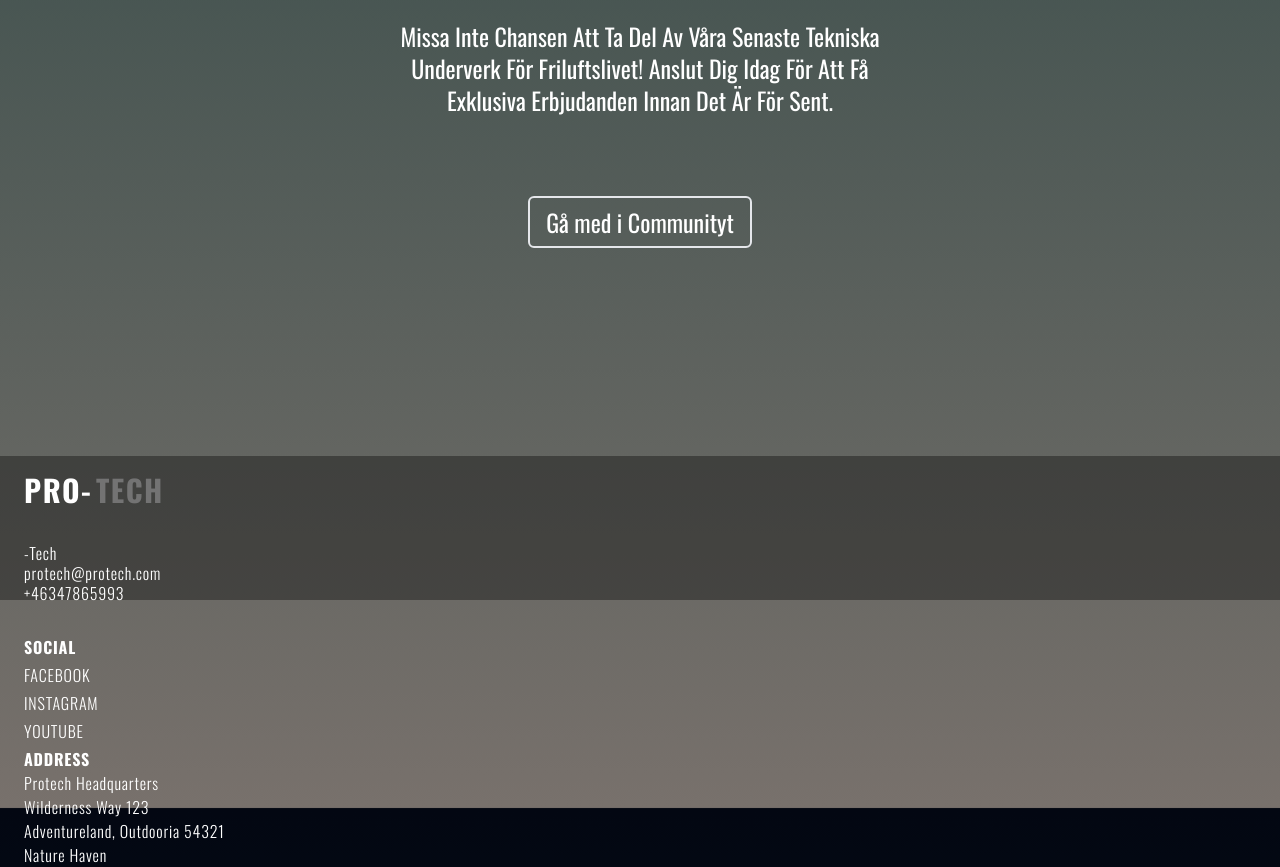
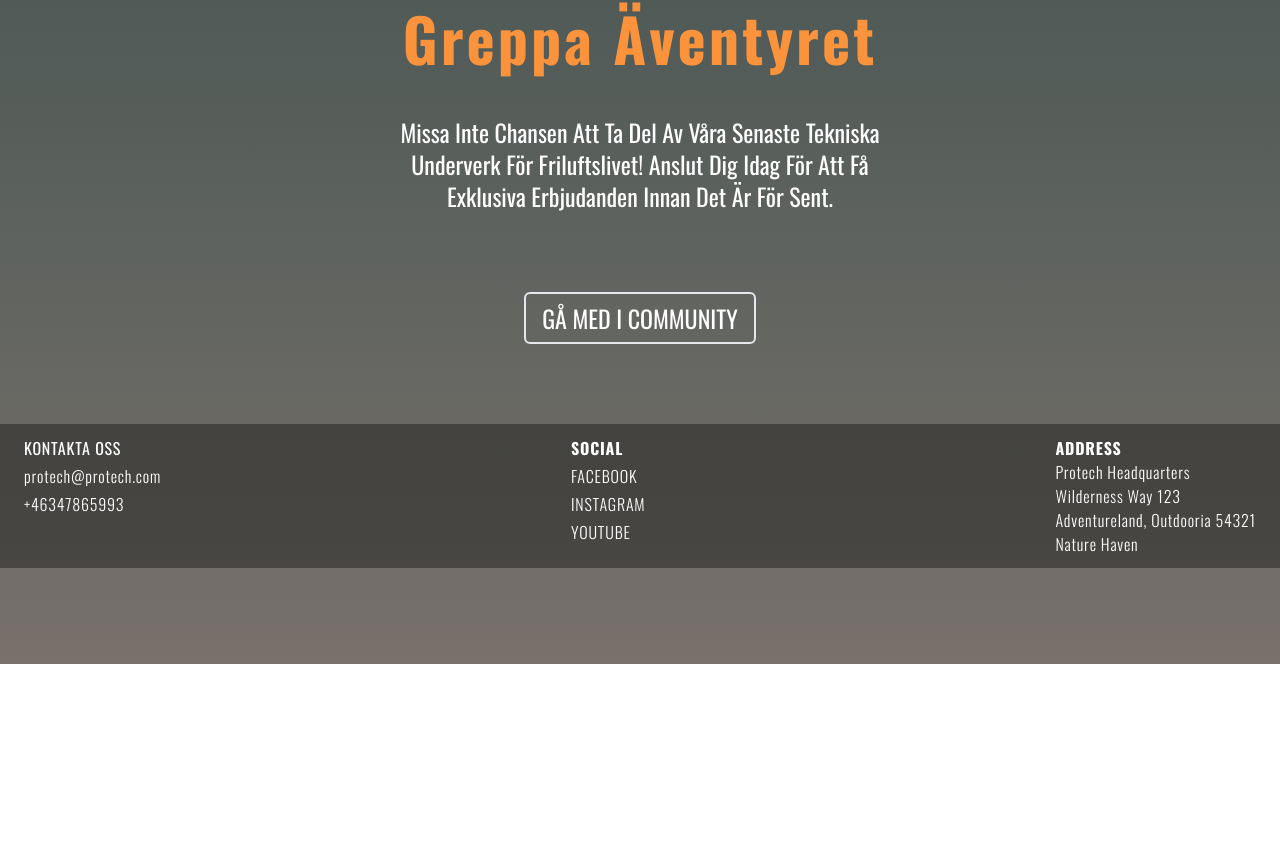
Before and after one commit to JoarHansson/ProTech, a website: page public/index.html in a window 1280 px wide. Shown: the part 3153-4020 px from the top of the page. After the commit the page ends 3817 px from the top, so only its background shows below. Drawn offline with nearby package versions, Linux system fonts and the light colour scheme; files that its build step writes are made by us from their sources.

Commit message:
footer text and margin

```diff
--- a/public/index.html
+++ b/public/index.html
@@ -195,7 +195,7 @@
       </div>
     </section>
     <!-- Footer page -->
-    <section>
+    <section class="my-24">
       <!-- Last call text/button -->
       <div class="flex flex-col items-center gap-12">
         <div
@@ -210,7 +210,7 @@
       </div>
       <div class="button my-20 text-center text-5xl md:text-2xl">
         <button class="rounded-md border-2 px-4 py-2 text-white">
-          Gå med i Communityt
+          GÅ MED I COMMUNITY
         </button>
       </div>
       <!-- Social Icons Mobile-->
@@ -220,38 +220,54 @@
         <a href="#"><img src="/assets/yt-icon.svg" alt="" class="h-20 w-20"></a>
       </div>
             <!-- Footer text -->
-            <footer
-            class="my-52 flex h-36 w-full flex-row justify-between bg-neutral-950 bg-opacity-40 px-6 py-3">
-            <div>
+            <footer class="flex flex-row justify-between my-14 h-36 w-full bg-neutral-950 bg-opacity-40 px-6 py-3">
+              <!-- Address/Contact Mobile -->
+              <div class="md:hidden flex flex-row">
+                <div class="md:hidden flex flex-col gap-2 tracking-wider text-3xl">
+                  <div class="font-bold text-white">ADDRESS</div>
+                  <div class="font-light text-white">
+                    Protech Headquarters <br />
+                    Wilderness Way 123 <br />
+                    Adventureland, Outdooria 54321 <br />
+                    Nature Haven
+                  </div>
+                </div>
+                <div class="md:hidden flex flex-col gap-2 tracking-wider text-3xl ml-16">
+                  <div class="font bold text-white">KONTAKTA OSS</div>
+                <div class="font-light text-white">protech@protech.com</div>
+                <div class="font-light text-white">+46347865993</div>
+                </div>
+              </div>
+              <!-- Protech Footer Logo hidden -->
+            <div class="hidden">
               <span
-                class="text-3xl font-bold uppercase leading-[43.20px] tracking-wider text-white"
-                class="hidden md:text-3xl md:font-bold md:uppercase md:leading-[43.20px] md:tracking-wider md:text-white"
-                >PRO-</span
-              >
+                class="text-3xl font-bold leading-[43.20px] tracking-wider text-white"
+                >PRO-</span>
               <span
-                class="font-['IBM Plex Mono'] text-3xl font-bold uppercase leading-[43.20px] tracking-wider text-neutral-500"
-                class="hidden md:font-['IBM Plex Mono'] md:text-3xl md:font-bold md:uppercase md:leading-[43.20px] md:tracking-wider md:text-neutral-500"
+                class="text-3xl font-bold leading-[43.20px] tracking-wider text-neutral-500"
                 >TECH</span
               >
               <div class="my-8 font-light leading-tight tracking-wider text-white">
-              <div class="hidden md:my-8 md:font-light md:leading-tight md:tracking-wider md:text-white">
                 Copyright © <br />
                 2023
-              </div><h2 class="text-white">-Tech</h2>
+              </div>
+            </div>
+              <!-- Contact Desktop -->
+              <div class="hidden md:flex md:flex-col md:gap-1 md:tracking-wider md:text-base">
+                <div class="font bold text-white">KONTAKTA OSS</div>
               <div class="font-light text-white">protech@protech.com</div>
               <div class="font-light text-white">+46347865993</div>
-            </div>
-            <div class="flex flex-col gap-1 tracking-wider">
-        <!-- Medium screens and up social links -->
+              </div>
+        <!-- Social Desktop -->
         <div class="hidden md:flex md:flex-col md:gap-1 md:tracking-wider">
           <div class="font-bold uppercase text-white">Social</div>
           <a href="#" class="font-light uppercase text-white">Facebook</a>
           <a href="#" class="font-light uppercase text-white">Instagram</a>
           <a href="#" class="font-light uppercase text-white">Youtube</a>
         </div>
-        <!-- Adress -->
-        <div class="flex flex-col tracking-wider">
-          <div class="font-bold uppercase text-white">Address</div>
+        <!-- Address Desktop -->
+        <div class="hidden md:flex md:flex-col md:tracking-wider md:text-base">
+          <div class="font-bold text-white">ADDRESS</div>
           <div class="font-light text-white">
             Protech Headquarters <br />
             Wilderness Way 123 <br />
```
